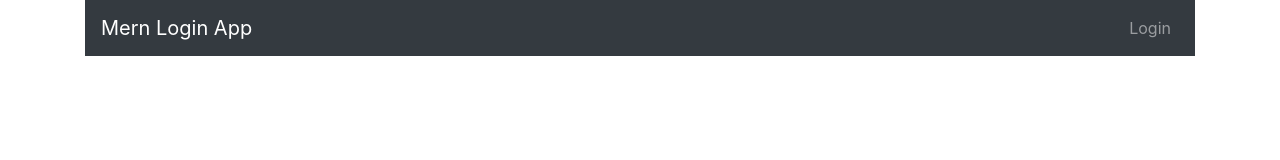
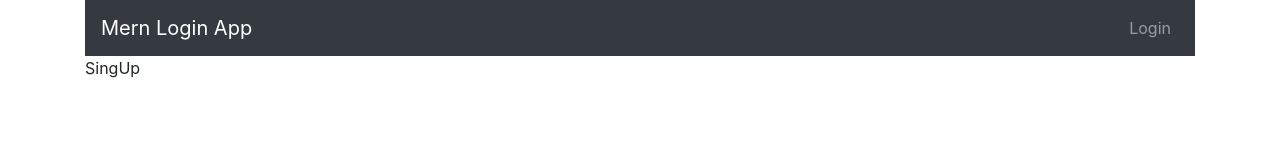
Before and after one commit to sparda-65/mern-login-app, a React (Create React App) app in the folder client/: page /Singup in a window 1280 px wide. Shown: the top 160 px of the page. Built offline with nearby package versions, Linux system fonts and the light colour scheme.

Commit message:
add Singup page to APP

```diff
--- a/client/src/App.js
+++ b/client/src/App.js
@@ -2,7 +2,7 @@ import React from 'react';
 import {Route} from 'react-router-dom';
 import {Container} from 'reactstrap';
 
-import {Home, Login} from './pages/index.page';
+import {Home, Login, SingUp} from './pages/index.page';
 import {NavBar} from './components/index.component'
 
 function App() {
@@ -12,6 +12,7 @@ function App() {
       <NavBar/>
       <Route path='/' component ={Home} exact/>
       <Route path='/Login' component ={Login} exact/>
+      <Route path='/Singup' component ={SingUp} exact/>
       </Container>
     </div>
   );
--- /dev/null
+++ b/client/src/pages/SingUp.page.js
@@ -0,0 +1,13 @@
+import React, { Component } from 'react';
+
+class SingUp extends Component {
+    render() {
+        return (
+            <div>
+                SingUp
+            </div>
+        );
+    }
+}
+
+export { SingUp };
--- a/client/src/pages/index.page.js
+++ b/client/src/pages/index.page.js
@@ -1,2 +1,3 @@
 export * from './Home.page';
 export * from './Login.page';
+export * from './SingUp.page';
```
